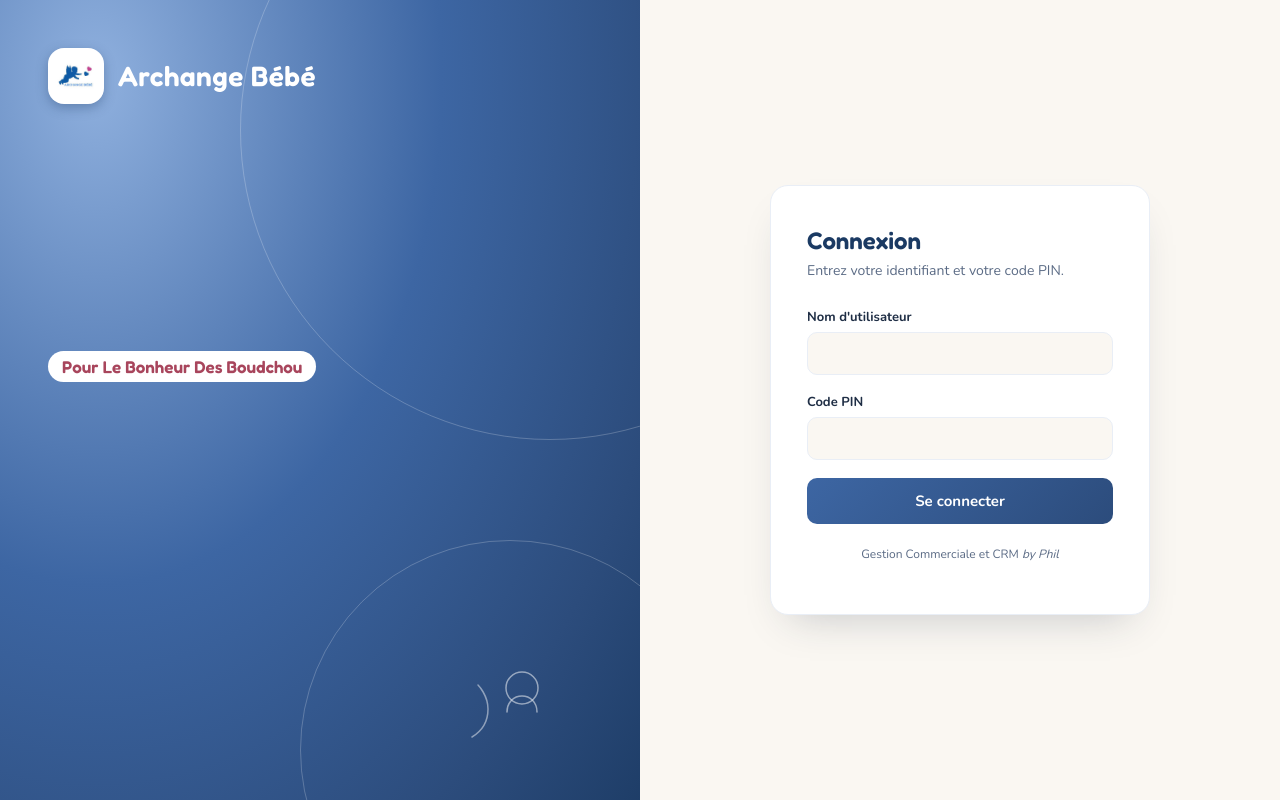
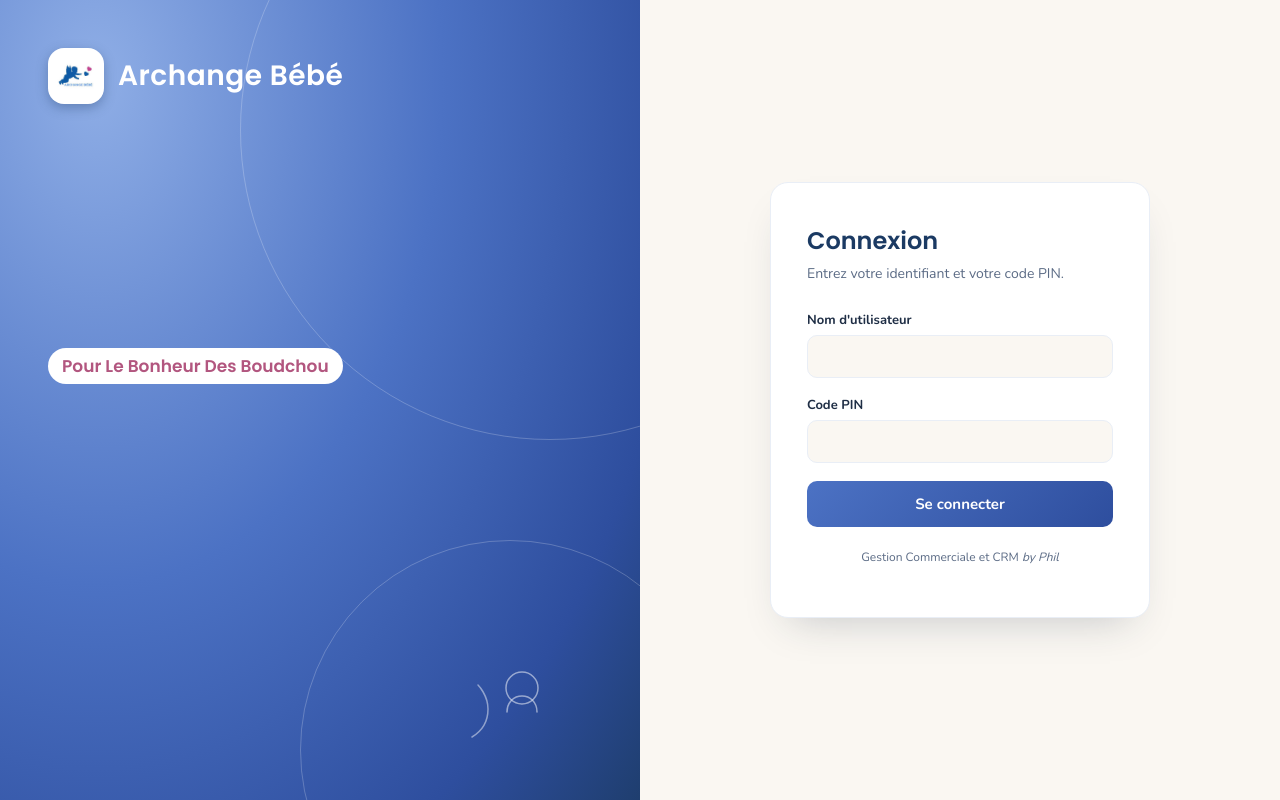
Before and after one commit to allabyo04-bot/archange-bebe-gestion-frontend, a React (Vite) app: page / in a window 1280 px wide. Built offline with nearby package versions, Linux system fonts and the light colour scheme; no server answers.

Commit message:
Affinage couleurs et police selon logo reel

```diff
--- a/src/styles.css
+++ b/src/styles.css
@@ -1,4 +1,4 @@
-@import url('https://fonts.googleapis.com/css2?family=Fredoka:wght@500;600;700&family=Nunito:wght@400;600;700;800&display=swap');
+@import url('https://fonts.googleapis.com/css2?family=Poppins:wght@500;600;700;800&family=Nunito:wght@400;600;700;800&display=swap');
 
 :root {
   /* Fonds */
@@ -10,19 +10,19 @@
   --brown-deep: #1B3A63;   /* Bleu profond — barre latérale, titres forts */
   --brown-soft: #5B6B85;   /* Texte discret / secondaire */
 
-  /* Accent principal — Bleu Archange */
-  --gold-light: #8FB0DE;
-  --gold-mid: #3D66A3;
-  --gold-deep: #2C4C7C;
+  /* Accent principal — Bleu Archange (aligné sur le vrai logo) */
+  --gold-light: #8FAEE6;
+  --gold-mid: #4C72C4;
+  --gold-deep: #2E4E9E;
 
-  /* Accent secondaire — Bordeaux Boudchou (à utiliser avec parcimonie) */
-  --bordeaux-tendre: #A8455C;
-  --bordeaux-deep: #7D2138;
+  /* Accent secondaire — Bordeaux/Prune Boudchou (aligné sur le vrai logo) */
+  --bordeaux-tendre: #B2567F;
+  --bordeaux-deep: #8E3159;
 
   --white: #FFFFFF;
   --error: #B23A2E;
 
-  --font-display: 'Fredoka', Georgia, 'Iowan Old Style', serif;
+  --font-display: 'Poppins', Georgia, 'Iowan Old Style', serif;
   --font-body: 'Nunito', -apple-system, 'Segoe UI', Roboto, Helvetica, Arial, sans-serif;
 }
 
```
